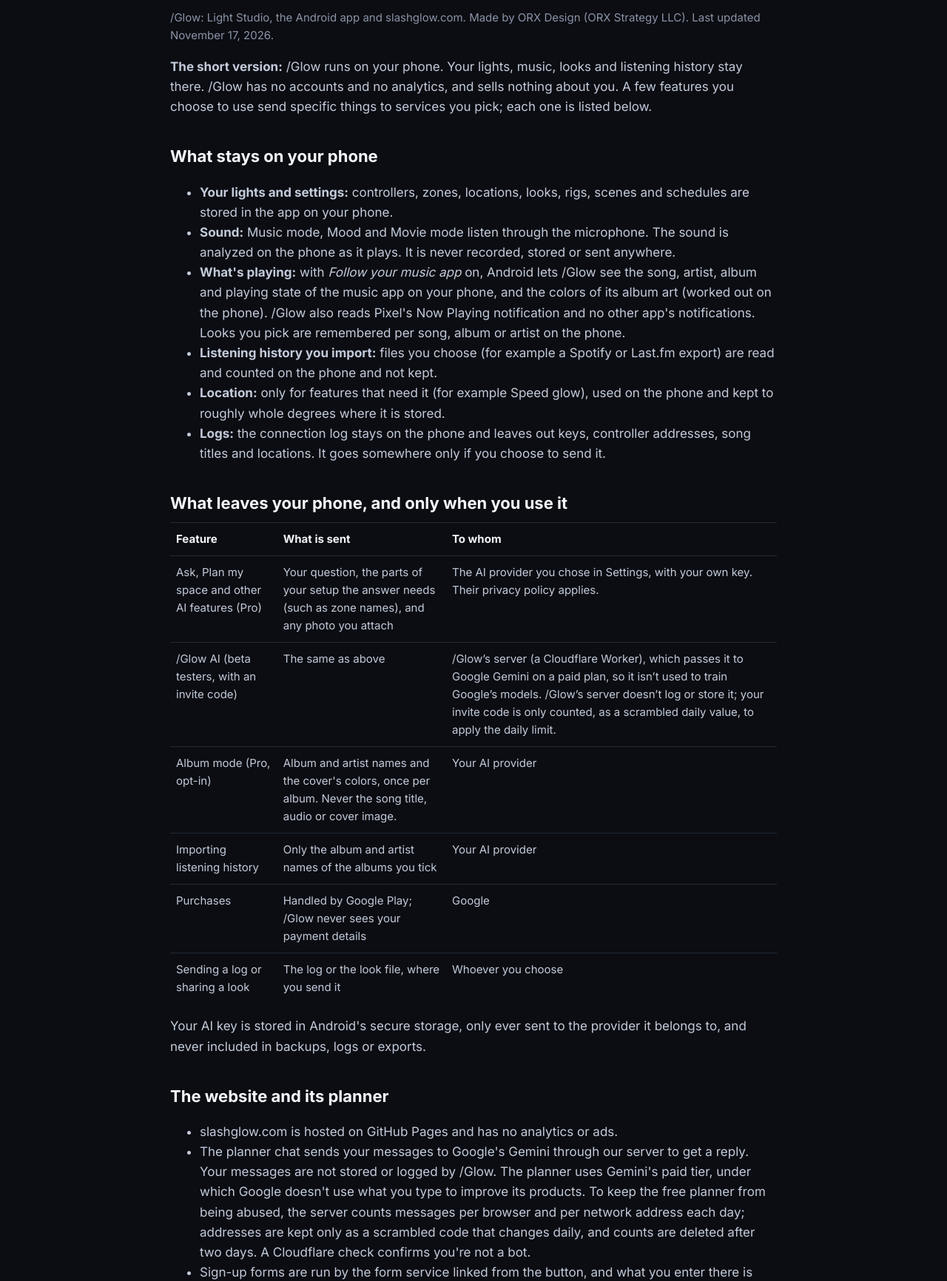
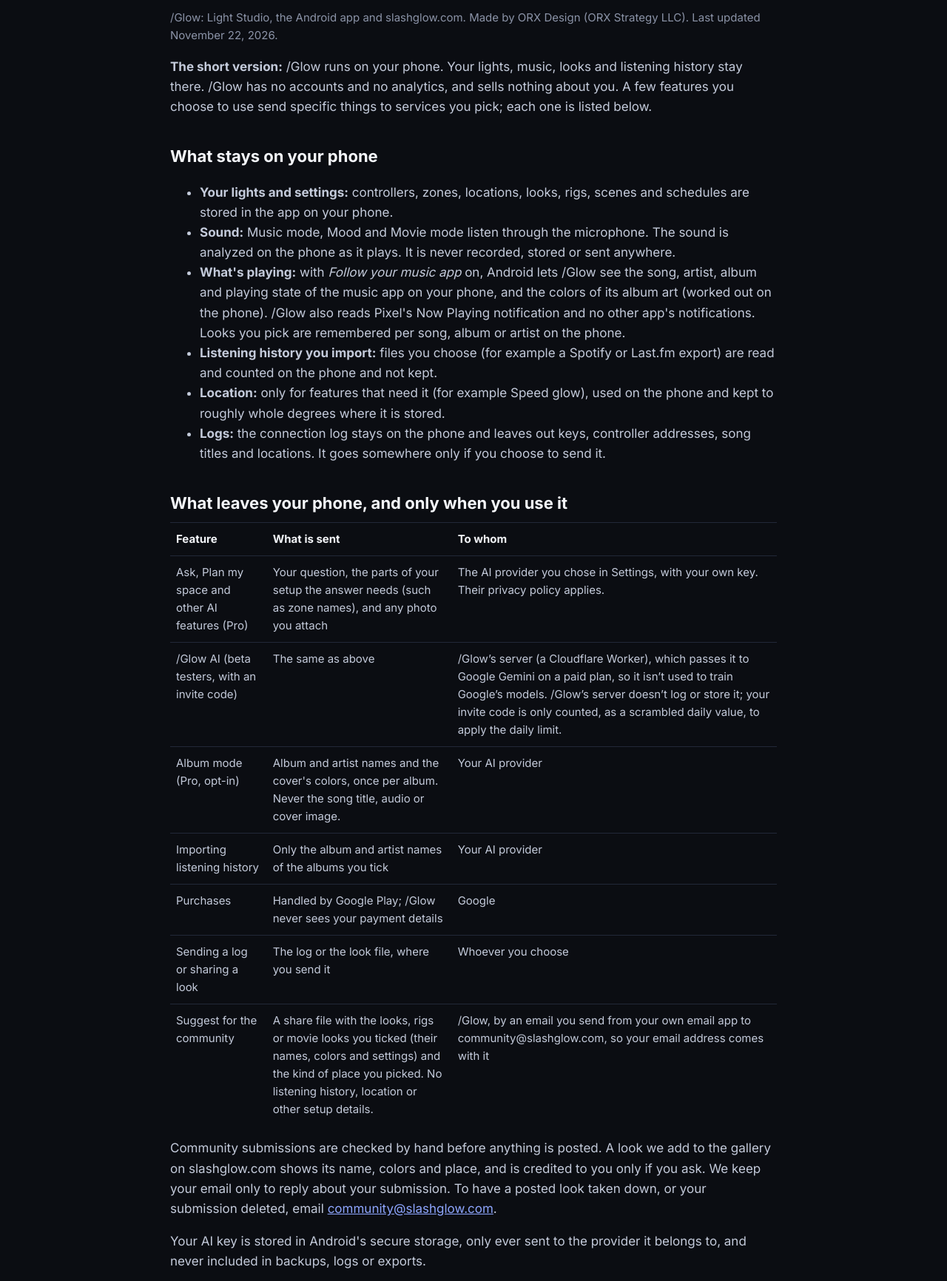
Before and after one commit to zburnsdrake/slashglow-site, a plain HTML site: page privacy.html in a window 1280 px wide. Shown: the part 196-1928 px from the top of the page at 74% size. Drawn offline with Linux system fonts and the light colour scheme.

Commit message:
Privacy: community submissions (what a share file holds, hand checks, credit, removal)
Co-Authored-By: Claude Opus 5.5 <noreply@anthropic.com>
Claude-Session: https://claude.ai/code/session_01Jz8E6RPxFgDoHfSDKmPJNo

```diff
--- a/privacy.html
+++ b/privacy.html
@@ -29,7 +29,7 @@ th{color:#f2f4f8}
 <header><a class="logo" href="index.html"><span style="color:#8ea6ff">/</span><span style="color:#f2f4f8">glow</span></a><a href="index.html" style="color:#b7bfd1;text-decoration:none">Back to /Glow</a></header>
 <main class="wrap">
 <h1>Privacy policy</h1>
-<p class="muted">/Glow: Light Studio, the Android app and slashglow.com. Made by ORX Design (ORX Strategy LLC). Last updated November 17, 2026.</p>
+<p class="muted">/Glow: Light Studio, the Android app and slashglow.com. Made by ORX Design (ORX Strategy LLC). Last updated November 22, 2026.</p>
 
 <p><b>The short version:</b> /Glow runs on your phone. Your lights, music, looks and listening history stay there. /Glow has no accounts and no analytics, and sells nothing about you. A few features you choose to use send specific things to services you pick; each one is listed below.</p>
 
@@ -52,7 +52,9 @@ th{color:#f2f4f8}
 <tr><td>Importing listening history</td><td>Only the album and artist names of the albums you tick</td><td>Your AI provider</td></tr>
 <tr><td>Purchases</td><td>Handled by Google Play; /Glow never sees your payment details</td><td>Google</td></tr>
 <tr><td>Sending a log or sharing a look</td><td>The log or the look file, where you send it</td><td>Whoever you choose</td></tr>
+<tr><td>Suggest for the community</td><td>A share file with the looks, rigs or movie looks you ticked (their names, colors and settings) and the kind of place you picked. No listening history, location or other setup details.</td><td>/Glow, by an email you send from your own email app to community@slashglow.com, so your email address comes with it</td></tr>
 </table>
+<p>Community submissions are checked by hand before anything is posted. A look we add to the gallery on slashglow.com shows its name, colors and place, and is credited to you only if you ask. We keep your email only to reply about your submission. To have a posted look taken down, or your submission deleted, email <a href="mailto:community@slashglow.com">community@slashglow.com</a>.</p>
 <p>Your AI key is stored in Android's secure storage, only ever sent to the provider it belongs to, and never included in backups, logs or exports.</p>
 
 <h2>The website and its planner</h2>
```
